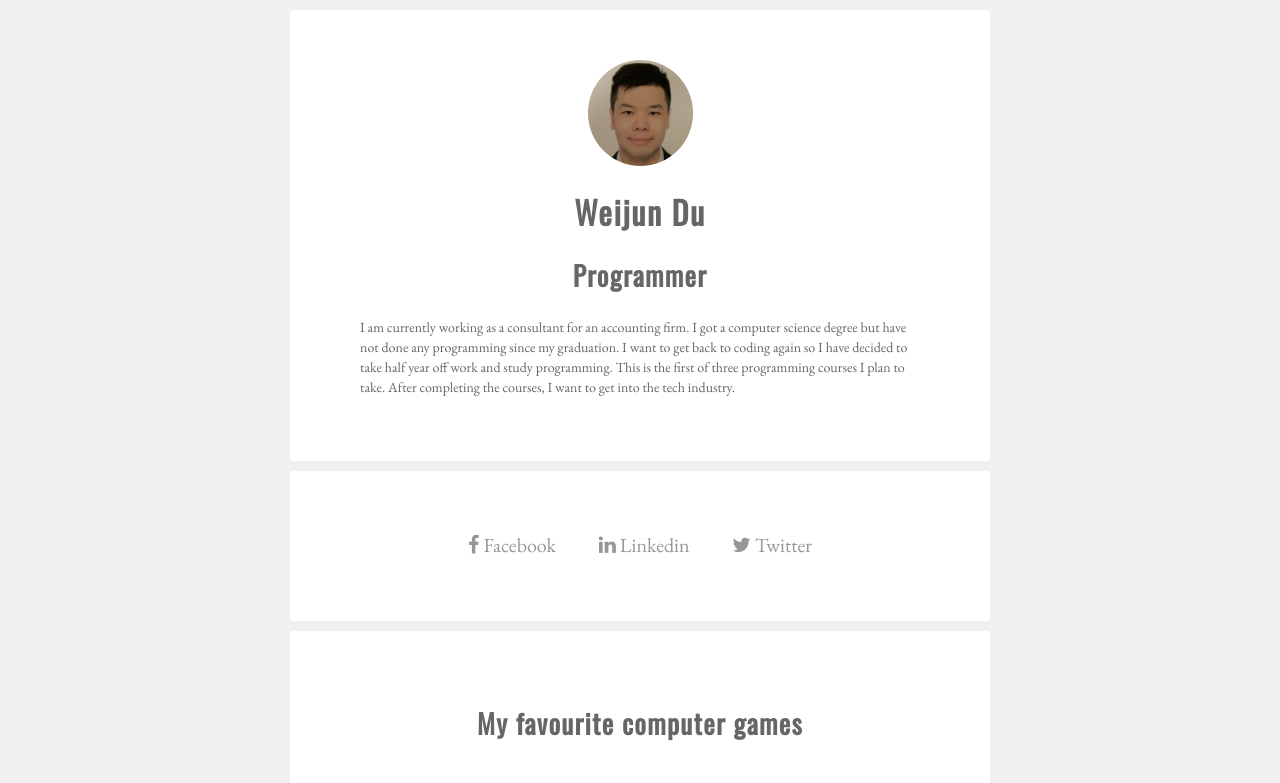
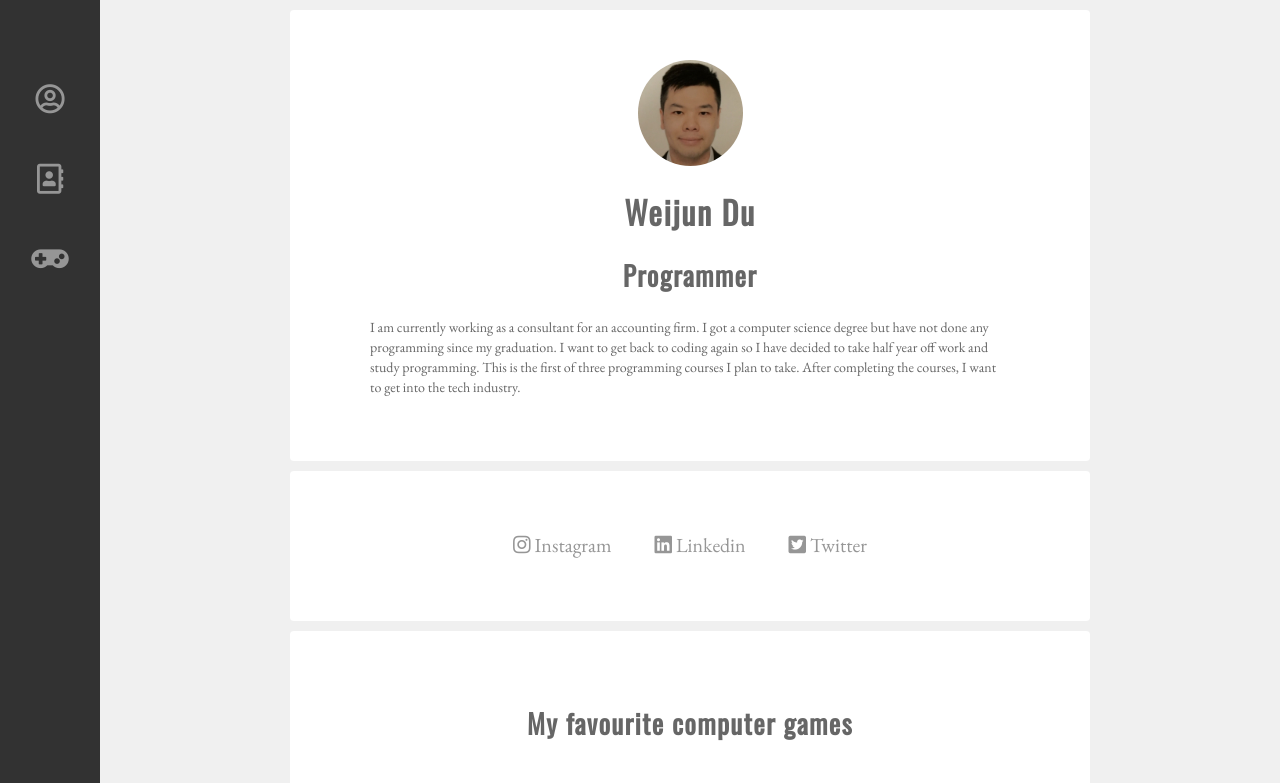
Before and after one commit to weijundu/profile, a plain HTML site: page index.html in a window 1280 px wide. Shown: the top 783 px of the page. Drawn offline with nearby package versions, Linux system fonts and the light colour scheme.

Commit message:
enhanced my profile with a fixed sidebar

```diff
--- a/index.html
+++ b/index.html
@@ -3,14 +3,34 @@
 <head>
   <meta charset="UTF-8">
   <title>Profile Page</title>
-  <link href="https://maxcdn.bootstrapcdn.com/font-awesome/4.2.0/css/font-awesome.min.css" rel="stylesheet">
+  <link rel="stylesheet" href="https://use.fontawesome.com/releases/v5.0.10/css/all.css" integrity="sha384-+d0P83n9kaQMCwj8F4RJB66tzIwOKmrdb46+porD/OvrJ+37WqIM7UoBtwHO6Nlg" crossorigin="anonymous">
   <link href="https://fonts.googleapis.com/css?family=Oswald" rel="stylesheet">
   <link href="https://fonts.googleapis.com/css?family=EB+Garamond" rel="stylesheet">
   <link rel="stylesheet" href="style.css">
 </head>
 <body>
   <div class="container">
-    <div class="card">
+    <div id="sidebar">
+      <ul>
+        <li>
+          <a href="#profile">
+            <i class="far fa-user-circle"></i>
+          </a>
+        </li>
+        <li>
+          <a href="#contacts">
+            <i class="far fa-address-book"></i>
+          </a>
+        </li>
+        <li>
+          <a href="#games">
+            <i class="fas fa-gamepad"></i>
+          </a>
+        </li>
+      </ul>
+    </div>
+    <div id="page-content">
+      <div class="card" id="profile">
         <div class="align-center">
           <img src="images/profile-pic.jpg" alt="My profile picture" class="img-circle">
           <h1>Weijun Du</h1>
@@ -18,28 +38,27 @@
         </div>
         <p class="add-padding">I am currently working as a consultant for an accounting firm.  I got a computer science degree but have not done any programming since my graduation.  I want to get back to coding again so I have decided to take half year off work and study programming.  This is the first of three programming courses I plan to take.  After completing the courses,  I want to get into the tech industry. </p>
       </div>
-    <div class="card">
+      <div class="card" id="contacts">
         <ul class="inline-adjustment">
           <li>
             <a href="https://www.instagram.com/wdu883/?hl=en">
-              <i class="fa fa-facebook"></i> Facebook
+                <i class="fab fa-instagram"></i> Instagram
             </a>
           </li>
           <li>
             <a href="https://www.linkedin.com/in/vincent-du-2847307a/">
-            <i class="fa fa-linkedin"></i> Linkedin
+              <i class="fab fa-linkedin"></i> Linkedin
             </a>
           </li>
           <li>
             <a href="#">
-            <i class="fa fa-twitter"></i> Twitter
+              <i class="fab fa-twitter-square"></i> Twitter
             </a>
           </li>
         </ul>
       </div>
-    <div class="card">
+      <div class="card" id="games">
         <h2 class="align-center">My favourite computer games</h2>
-      <br>
         <br>
         <table>
           <tr>
@@ -66,5 +85,8 @@
         </table>
       </div>
     </div>
+  </div>
+
+
 </body>
 </html>
--- a/style.css
+++ b/style.css
@@ -1,5 +1,4 @@
-body
-{
+body {
   background-color: rgb(240, 240, 240);
   font-family: 'EB Garamond', serif;
   color: #666666;
@@ -7,8 +6,7 @@ body
   line-height: 20px;
 }
 
-h1, h2, h3
-{
+h1, h2, h3 {
   color: #666666;
   font-family: 'Oswald', sans-serif;
   font-size: 27px;
@@ -16,29 +14,24 @@ h1, h2, h3
   letter-spacing: 0.05em;
 }
 
-h1
-{
+h1 {
   font-size: 32px;
 }
 
-h3
-{
+h3 {
   font-size: 22px;
 }
-a
-{
+a {
   color: rgb(150, 150, 150);
   text-decoration: none;
 }
 
-a:hover
-{
+a:hover {
   color: rgb(100, 100, 100);
   text-decoration: none;
 }
 
-img
-{
+img {
   width: 105px;
   height: auto;
 }
@@ -52,7 +45,7 @@ img
 {
   background-color: white;
   border-radius: 4px;
-  width: 600px;
+  width: 700px;
   margin: 10px auto;
   padding: 50px;
   box-shadow: 1px 1px 3px rbga(0, 0, 0, 0.2)
@@ -76,29 +69,42 @@ img
     width: 300px;
   }
 }
-.img-circle
-{
+.img-circle {
   border-radius: 50%;
 
 }
-
-.align-center
-{
+.align-center {
   text-align: center;
 }
-.inline-adjustment
-{
+.inline-adjustment {
   list-style: none;
   text-align: center;
   padding-left: 0px;
 }
-.inline-adjustment li
-{
+.inline-adjustment li {
   display: inline-block;
   padding: 0px 20px;
   font-size: 20px;
 }
-.add-padding
-{
-  padding: 0px 20px;
+.add-padding {
+  padding: 0px 30px;
 }
+#sidebar {
+  position: fixed;
+  width: 100px;
+  left: 0;
+  top: 0;
+  bottom: 0;
+  background-color: rgb(50, 50, 50);
+  padding-top: 30px;
+}
+#sidebar ul {
+  font-size: 30px;
+  list-style: none;
+  padding-left: 0px;
+  text-align: center;
+  line-height: 80px;
+}
+#page-content {
+  margin-left: 0px;
+}
```
Lines whose indentation alone changed are shown as unchanged.
